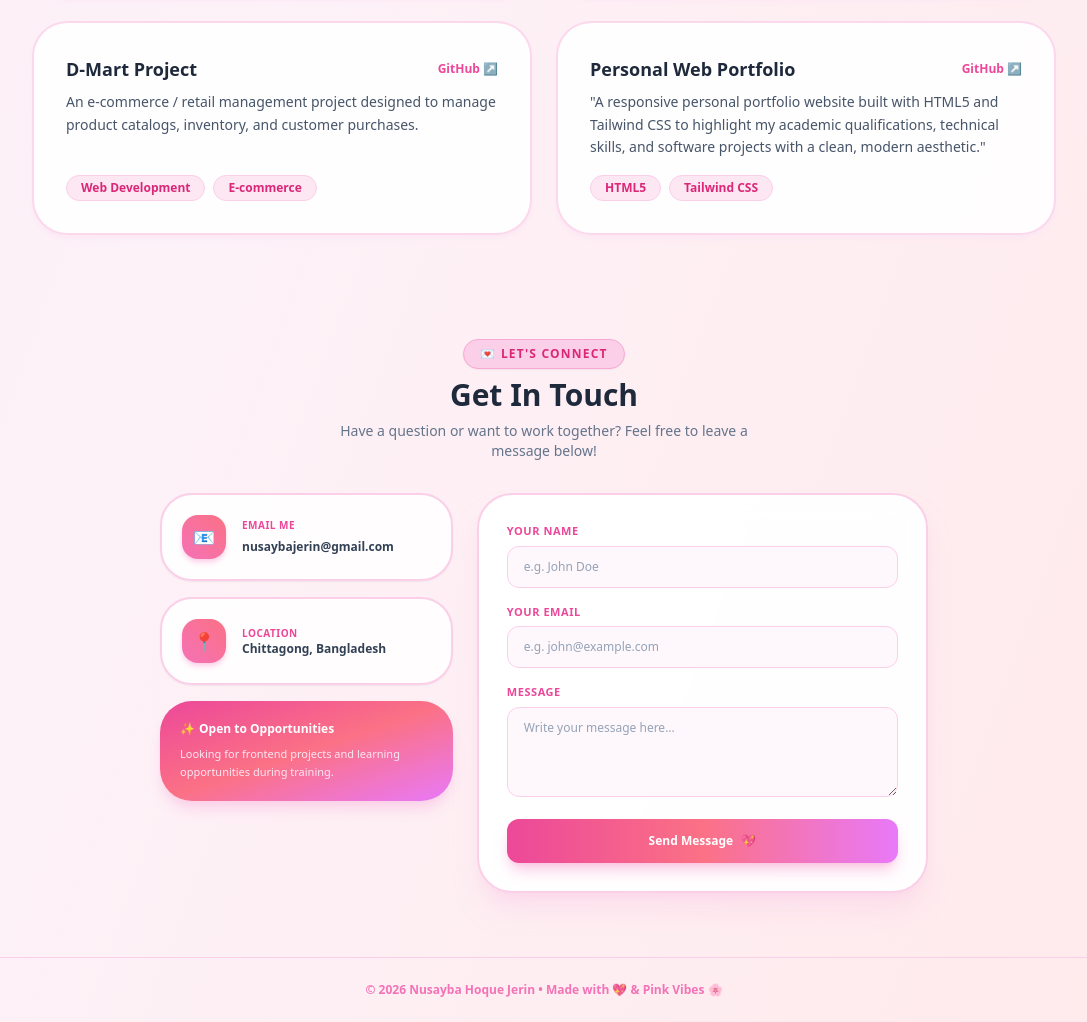
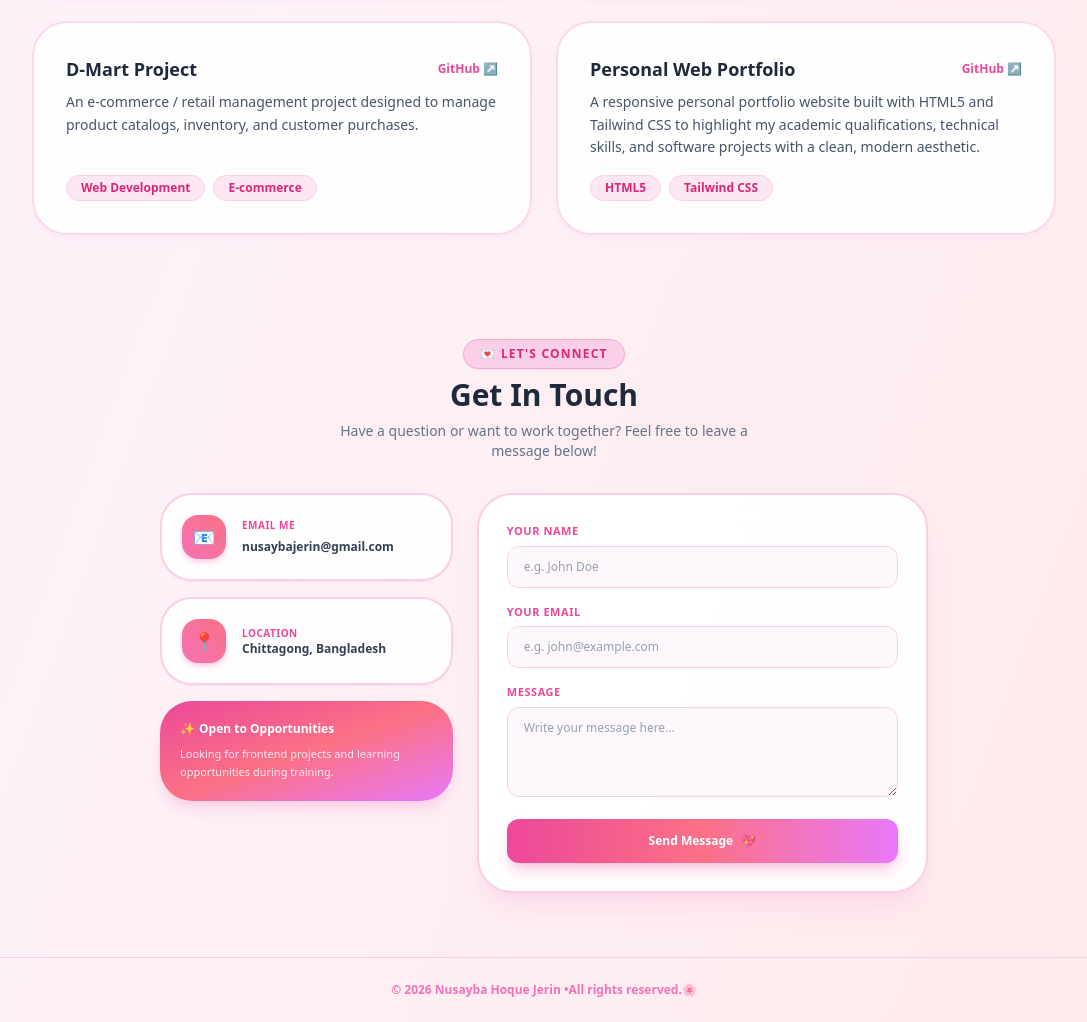
Before and after one commit to nusayba1226/my-portfolio, a plain HTML site: page index.html in a window 1280 px wide. Shown: the part 2490-3512 px from the top of the page, without its empty margins (96-1183 px from the left). Drawn offline with nearby package versions, Linux system fonts and the light colour scheme.

Commit message:
Update footer to professional text

```diff
--- a/index.html
+++ b/index.html
@@ -258,8 +258,7 @@
             <a href="https://github.com/nusayba1226/my-portfolio" target="_blank" class="text-xs text-pink-500 hover:underline font-bold">GitHub ↗</a>
           </div>
           <p class="text-slate-600 text-sm leading-relaxed">
-            "A responsive personal portfolio website built with HTML5 and Tailwind CSS to highlight my academic qualifications, technical skills, and software projects with a clean, modern aesthetic."
-          </p>
+            A responsive personal portfolio website built with HTML5 and Tailwind CSS to highlight my academic qualifications, technical skills, and software projects with a clean, modern aesthetic.
         </div>
         <div class="flex flex-wrap gap-2">
           <span class="px-3.5 py-1 bg-pink-100 text-pink-600 text-xs font-bold rounded-full border border-pink-200">HTML5</span>
@@ -326,7 +325,7 @@
 
   <!-- Footer -->
   <footer class="py-6 text-center text-pink-400 text-xs font-semibold border-t border-pink-200">
-    © 2026 Nusayba Hoque Jerin • Made with 💖 & Pink Vibes 🌸
+    © 2026 Nusayba Hoque Jerin •All rights reserved.🌸
   </footer>
 
 </body>
```
